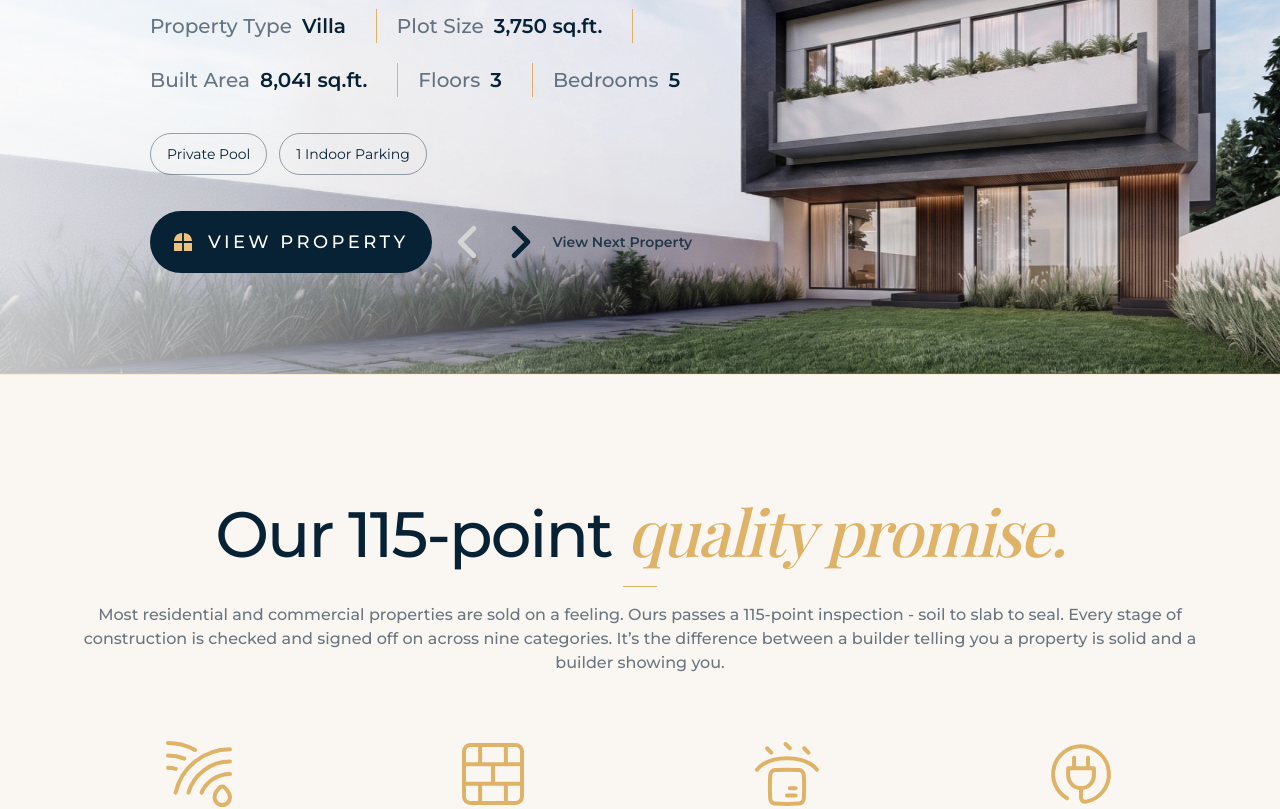
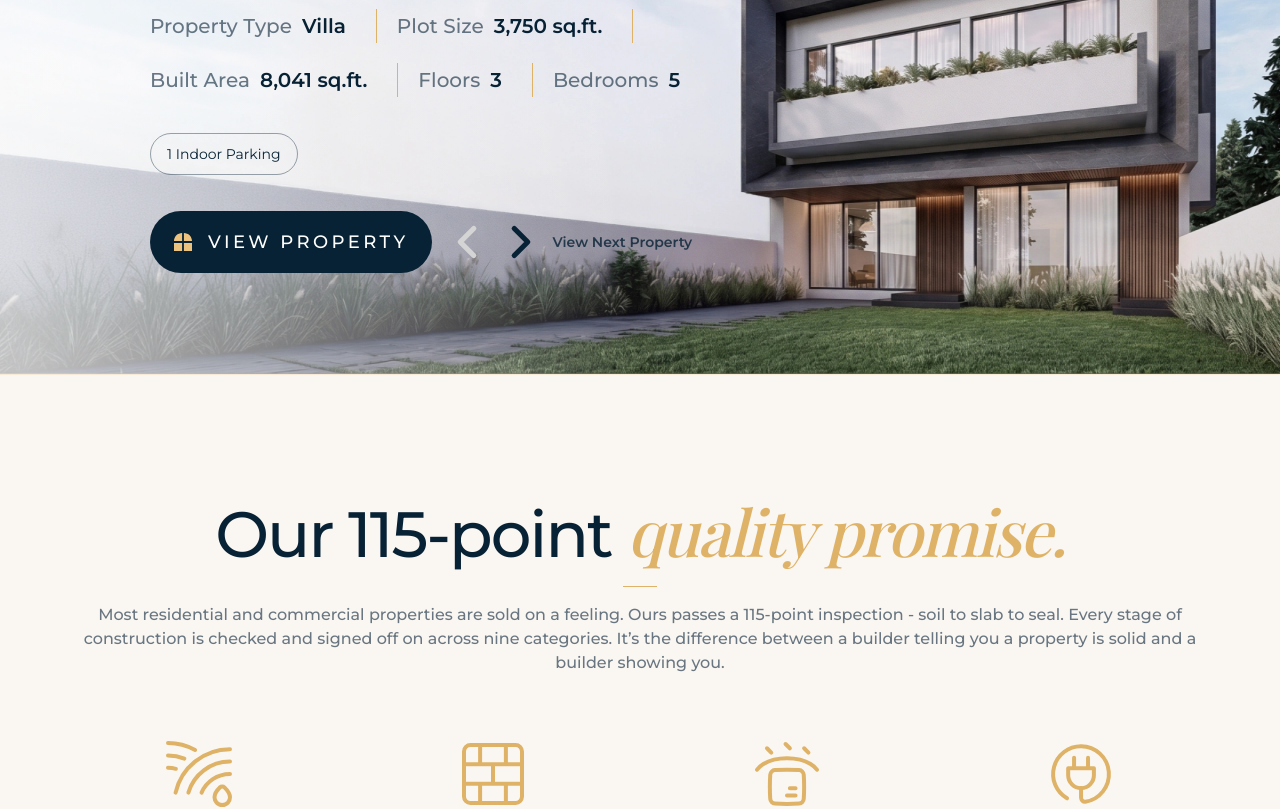
Before and after one commit to Surat-Infotech/kapuria-developers, a Next.js app: page / in a window 1280 px wide. Shown: the part 4880-5689 px from the top of the page. Built offline with nearby package versions, Linux system fonts and the light colour scheme; a web font is replaced by a local one.

Commit message:
private pool remove in villa 1

```diff
--- a/src/app/(home)/_sections/projects.jsx
+++ b/src/app/(home)/_sections/projects.jsx
@@ -35,7 +35,7 @@ const PROJECTS = [
       { label: "Floors", value: "3" },
       { label: "Bedrooms", value: "5" },
     ],
-    pills: ["Private Pool", "1 Indoor Parking"],
+    pills: ["1 Indoor Parking"],
     href: "/our-projects/the-canopy-veil",
   },
   {
```
